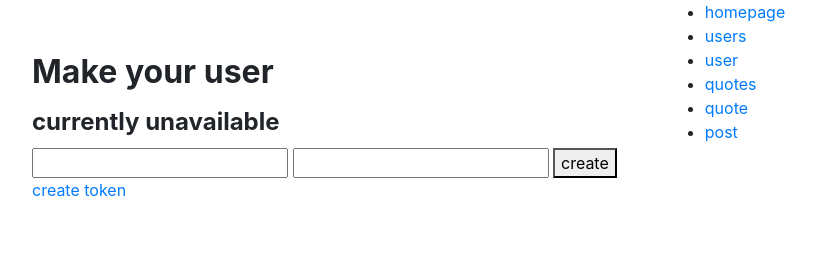
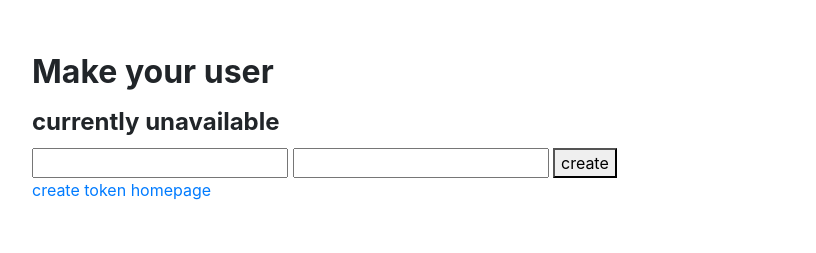
Before and after one commit to tvanloy/eindproject-frontend, a website: page index.html in a window 1280 px wide. Shown: the whole page, without its empty margins (1-817 px from the left). Drawn offline with nearby package versions, Linux system fonts and the light colour scheme.

Commit message:
Update index.html

```diff
--- a/index.html
+++ b/index.html
@@ -39,17 +39,8 @@
             <button x-on:click="callmethod1">create</button>
         </div>
         <a href="token.html">create token</a>
+        <a href="homepage.html">homepage</a>
     </div>
-        <nav>
-        <ul>
-            <li><a href="homepage.html">homepage</a></li>
-            <li><a href="users.html">users</a></li>
-            <li><a href="user.html">user</a></li>
-            <li><a href="quotes.html">quotes</a></li>
-            <li><a href="quote.html">quote</a></li>
-            <li><a href="post.html">post</a></li>
-        </ul>
-    </nav>
 </div>
 </body>
 </html>
```
